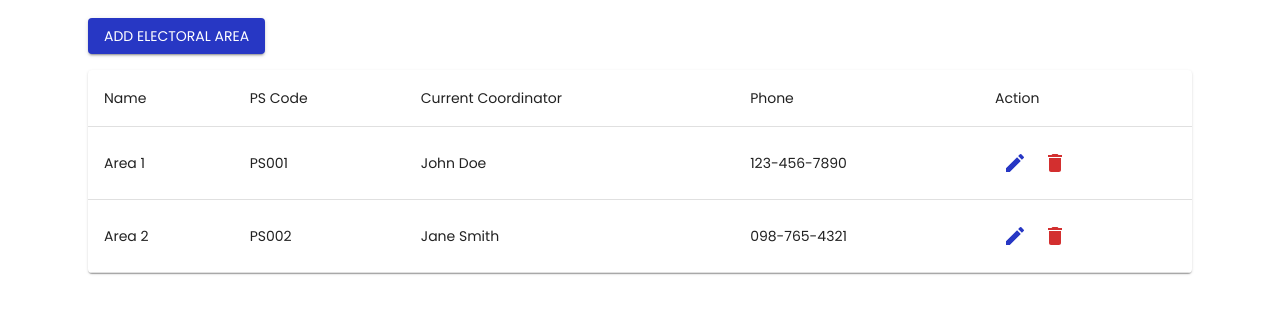
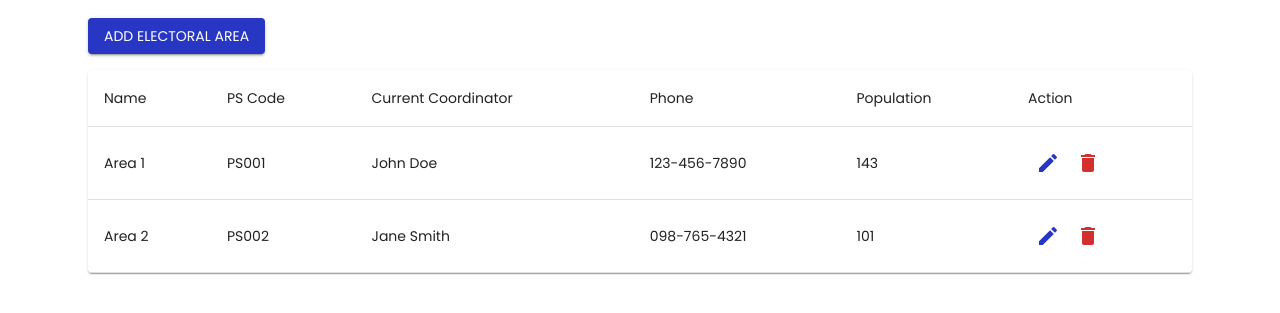
Before and after one commit to attajnr2001/votersTracking, a React (Vite) app in the folder VotersTracking/frontend/: page /dashboard/electoral-areas in a window 1280 px wide. Shown: the part 211-524 px from the top of the page. Built offline with nearby package versions, Linux system fonts and the light colour scheme; no server answers; sample sign-in values are in the browser's storage.

Commit message:
electoral areas page created

```diff
--- a/VotersTracking/frontend/src/components/ElectoralAreas.jsx
+++ b/VotersTracking/frontend/src/components/ElectoralAreas.jsx
@@ -23,6 +23,7 @@ const ElectoralAreas = () => {
       psCode: "PS001",
       coordinator: "John Doe",
       phone: "123-456-7890",
+      population: 143,
     },
     {
       id: 2,
@@ -30,6 +31,7 @@ const ElectoralAreas = () => {
       psCode: "PS002",
       coordinator: "Jane Smith",
       phone: "098-765-4321",
+      population: 101,
     },
   ]);
 
@@ -67,6 +69,7 @@ const ElectoralAreas = () => {
               <TableCell>PS Code</TableCell>
               <TableCell>Current Coordinator</TableCell>
               <TableCell>Phone</TableCell>
+              <TableCell>Population</TableCell>
               <TableCell>Action</TableCell>
             </TableRow>
           </TableHead>
@@ -77,6 +80,7 @@ const ElectoralAreas = () => {
                 <TableCell>{area.psCode}</TableCell>
                 <TableCell>{area.coordinator}</TableCell>
                 <TableCell>{area.phone}</TableCell>
+                <TableCell>{area.population}</TableCell>
                 <TableCell>
                   <IconButton
                     onClick={() => handleEdit(area.id)}
```
